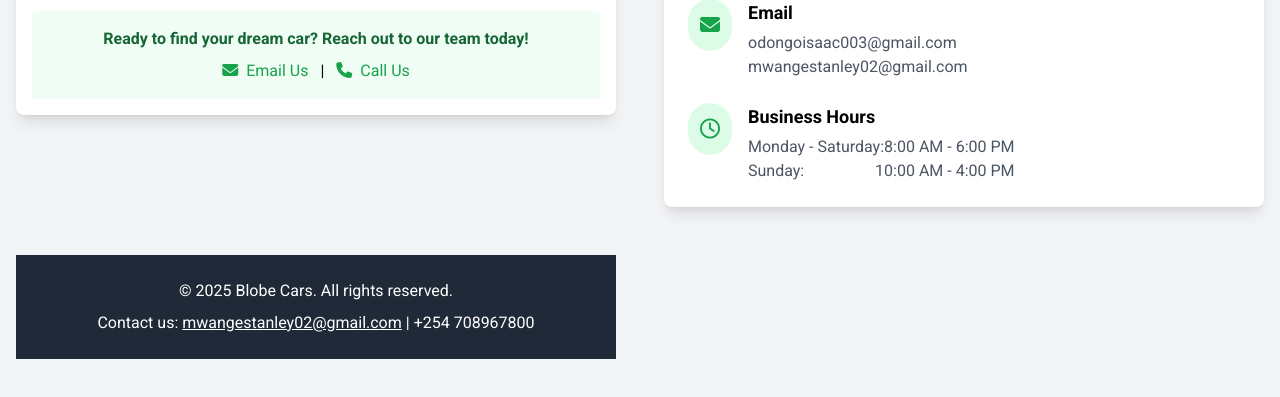
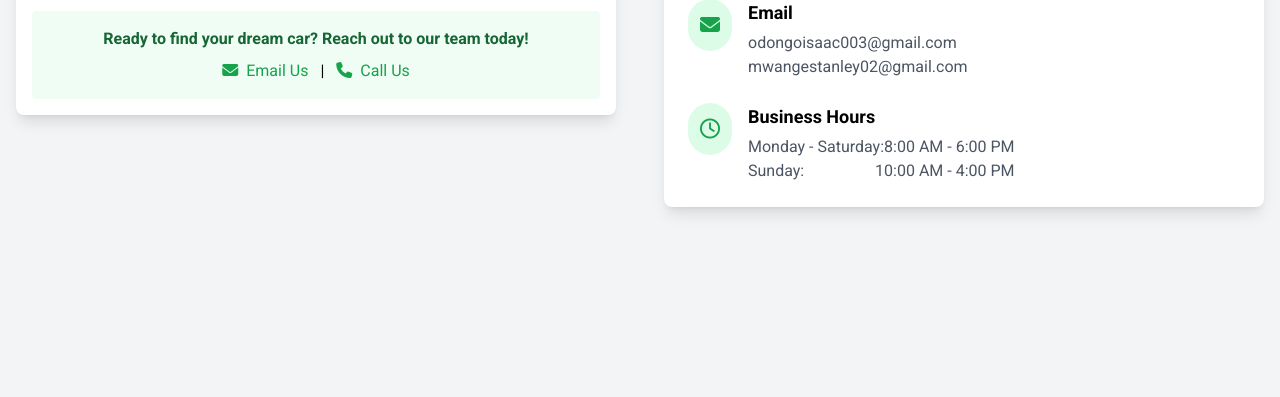
Before and after one commit to StanleyKioko/Car-Place, a website: page contact.html in a window 1280 px wide. Shown: the part 797-1194 px from the top of the page. After the commit the page ends 1052 px from the top, so only its background shows below. Drawn offline with nearby package versions, Linux system fonts and the light colour scheme.

Commit message:
contact Page Updated

```diff
--- a/contact.html
+++ b/contact.html
@@ -159,11 +159,11 @@
 </div>
 
   <!-- Footer -->
-  <footer class="bg-gray-800 text-white py-6">
+ <!--  <footer class="bg-gray-800 text-white py-6">
     <div class="container mx-auto px-4 text-center">
       <p>&copy; 2025 Blobe Cars. All rights reserved.</p>
       <p class="mt-2">Contact us: <a href="mailto:mwangestanley02@gmail.com" class="underline">mwangestanley02@gmail.com</a> | +254 708967800</p>
     </div>
-  </footer>
+  </footer> -->
 </body>
 </html>
```
